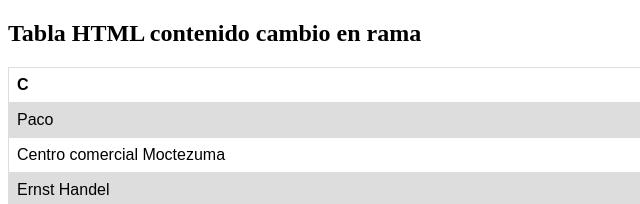
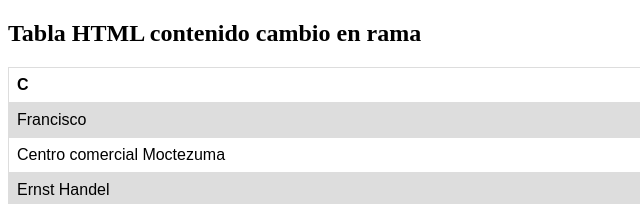
Before and after one commit to jmartinez-gomez/html-table, a plain HTML site: page index.html in a window 1280 px wide. Shown: the top 204 px of the page, 0-640 px from the left. Drawn offline with Linux system fonts and the light colour scheme.

Commit message:
cambio en master

```diff
--- a/index.html
+++ b/index.html
@@ -30,7 +30,7 @@
     <th>País</th>
   </tr>
   <tr>
-    <td>Paco</td>
+    <td>Francisco</td>
     <td>Antonio</td>
     <td>Rocio</td>
   </tr>
```
